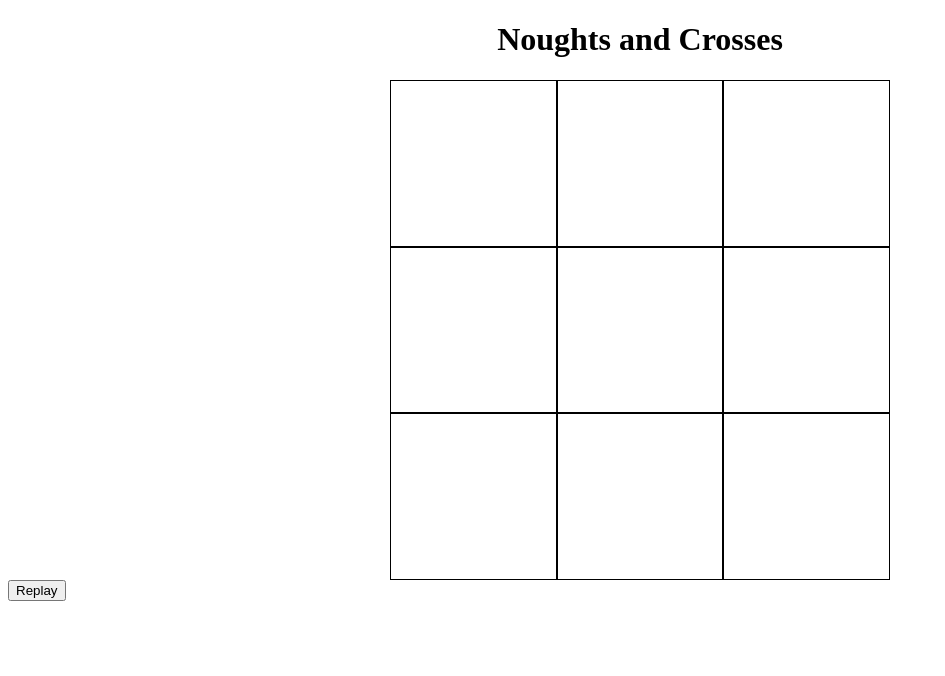
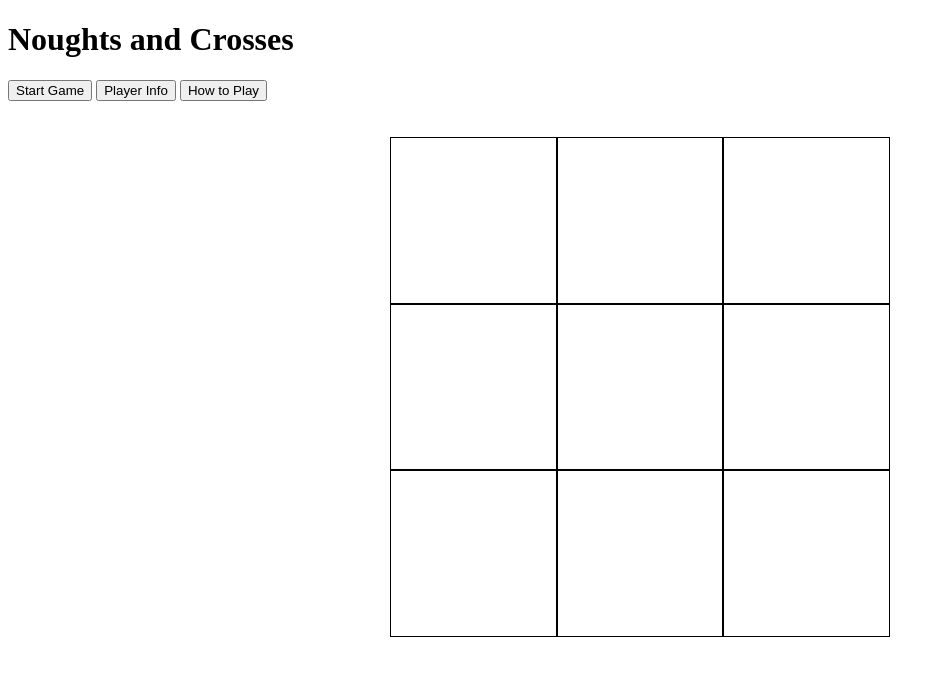
Before and after one commit to UnknownTelle/TicTacToe, a plain HTML site: page index.html in a window 1280 px wide. Shown: the whole page, without its empty margins (0-945 px from the left). Drawn offline with Linux system fonts and the light colour scheme.

Commit message:
The final submission of the index.html page. This page allows the connectivity between the style.css and script.js pages. This page contains the user interface, from the title, three buttons used and the grid that makes the game board.

```diff
--- a/index.html
+++ b/index.html
@@ -7,7 +7,16 @@
 
 </head>
 <body>
-    <h1 style="text-align: center">Noughts and Crosses</h1>
+    <h1>Noughts and Crosses</h1>
+
+    <div class="button">
+    <button onclick="startGame()" class="start">Start Game</button>
+    <button onclick="PlayerInfo()" class="PlayerInfo">Player Info</button>
+    <button onclick="info()" class="info">How to Play</button>
+    </div>
+
+    <br><br>
+
     <!-- Making the game bored -->
     <div class="game-bored">
     <div class="game" id="0"></div>
@@ -20,7 +29,5 @@
     <div class="game" id="7"></div>
     <div class="game" id="8"></div>
     </div>
-
-<button onclick="startGame()">Replay</button>
 </body>
 </html>
```
